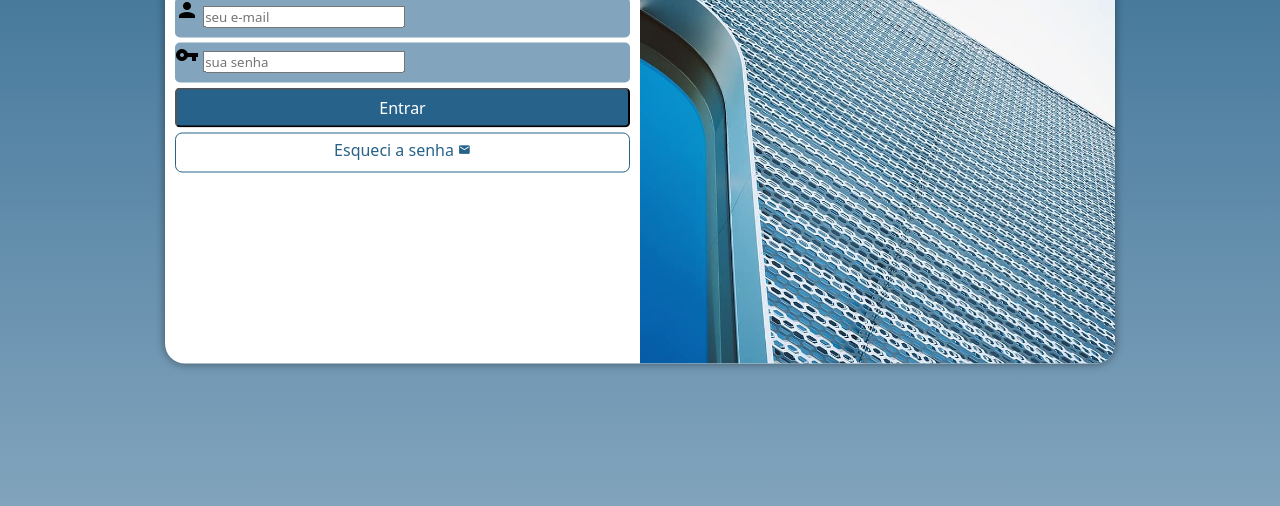
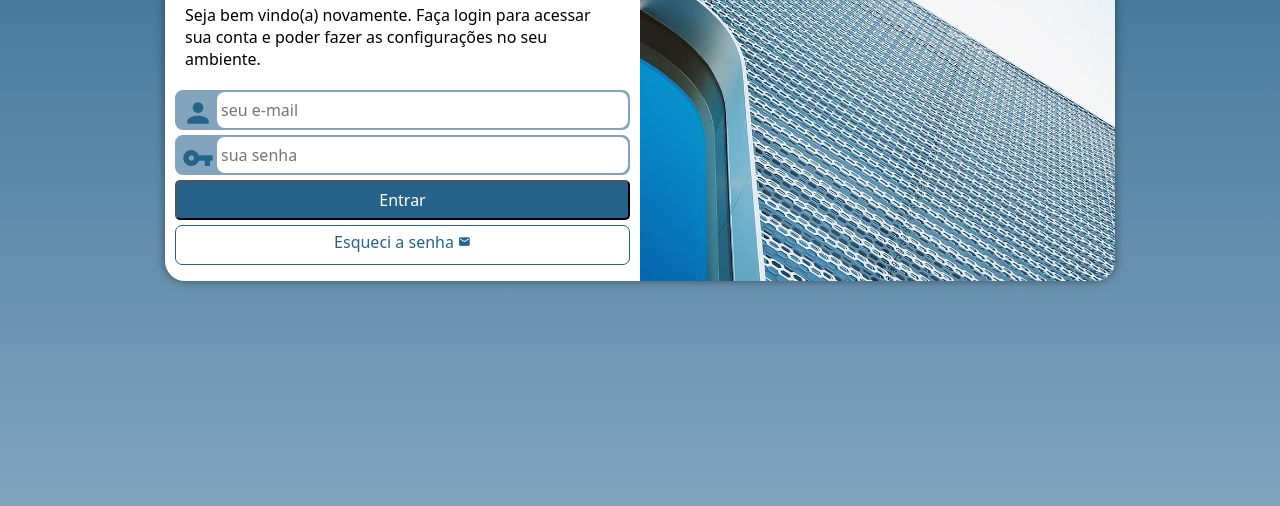
Before and after one commit to JeanCarlos-sd/projeto-login, a plain HTML site: page index.html in a window 1280 px wide. Shown: the part 294-800 px from the top of the page. Drawn offline with Linux system fonts and the light colour scheme.

Commit message:
finalizaçoes da tela de login

```diff
--- a/estilo/media-query.css
+++ b/estilo/media-query.css
@@ -3,6 +3,7 @@
 @media screen and (min-width: 768px) and (max-width: 992px) {
     section#login {
         width: 80vw;
+        height: 280px;
     }
 
     body {
@@ -33,6 +34,7 @@
 
     section#login {
         width: 950px;
+        height: 350px;
     }
 
     section#login > div#imagem {
@@ -51,7 +53,9 @@
     }
 
     div#formulario > p {
-        font-size: 1.2em;
+        font-size: 1em;
+        margin: 20px 10px;
+
     }
 
 }
--- a/estilo/style.css
+++ b/estilo/style.css
@@ -30,15 +30,14 @@ section#login {
     position: absolute;
     top: 50%;
     left: 50%;
-    transform: translate(-50%, -50%);
     overflow: hidden;
-
     background-color: white;
     width: 250px;
     height: 515px;
     border-radius: 20px;
     box-shadow: 0px 0px 10px rgba(0, 0, 0, 0.450);
 
+    transform: translate(-50%, -50%);
     transition: width .3s, height .3s;
     transition-timing-function: ease;
 }
@@ -68,23 +67,47 @@ div#formulario > p {
 
 form > div.campo  {
     background-color: #82a4bd;
+    border: 2px solid #82a4bd;
     display: block;
     width: 100%;
     height: 40px;
-    border-radius: 5px;
+    border-radius: 8px;
     margin: 5px 0px;
 
+}
+
+div.campo > i {
+
+    display: block;
+    color: var(--cor03);
+    font-size: 2em;
+    width: 40px;
+    padding: 5px;
+}
+
+div.campo > input {
+    font-size: 1em;
+    width: calc(100% - 40px);
+    height: 100%;
+    border: 0px;
+    border-radius: 8px;
+    padding: 4px;
+    transform: translate(40px , -42px);
+}
+
+div.campo > input:focus-within {
+    background-color: rgb(211, 211, 211);
 }
 
 
 
 form > input[type=submit] {
     display: block;
+    background-color: var(--cor03);
+    color: white;
     font-size: 1em;
     width: 100%;
     height: 40px;
-    background-color: var(--cor03);
-    color: white;
     border-radius: 5px;
     cursor: pointer;
 }
```
